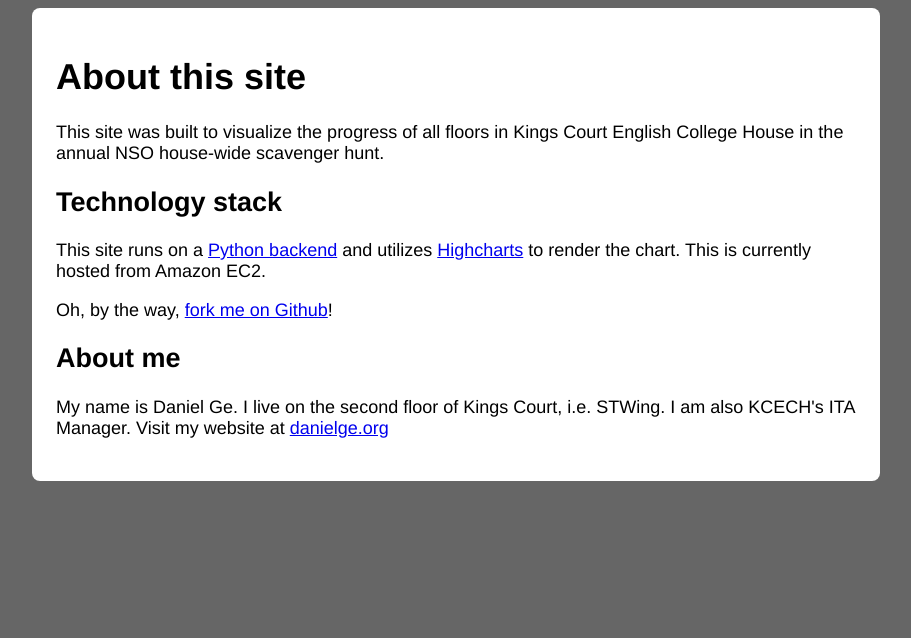
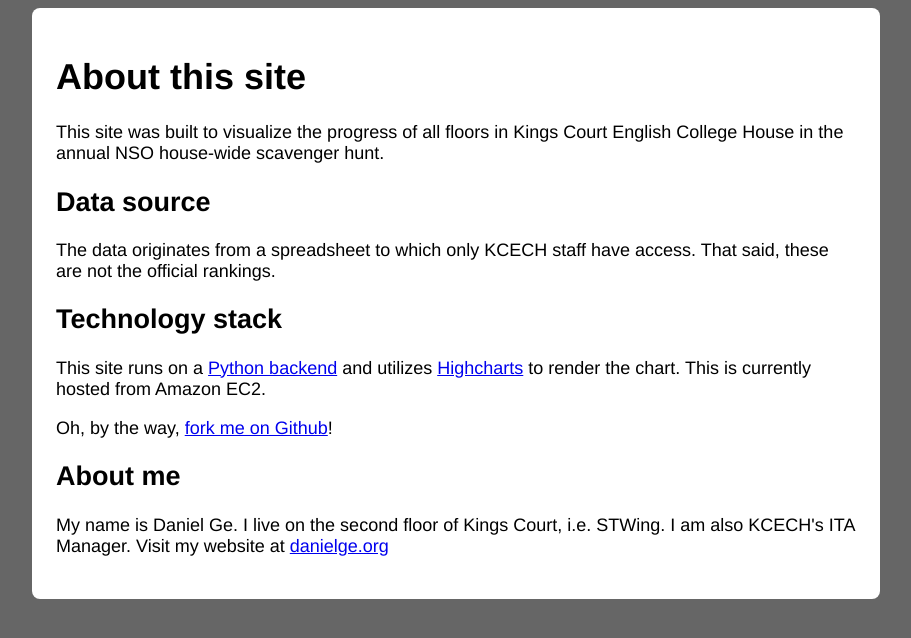
Before and after one commit to DanGe42/scratch, a Flask app: page /about in a window 1280 px wide. Shown: the top 638 px of the page, without its empty margins (184-1095 px from the left). Run offline with Flask 2, Linux system fonts and the light colour scheme; some libraries are stand-ins or nearby versions.

Commit message:
Add information about data being unofficial

```diff
--- a/templates/about.html
+++ b/templates/about.html
@@ -6,6 +6,10 @@
   <h1>About this site</h1>
   <p>This site was built to visualize the progress of all floors in Kings Court
   English College House in the annual NSO house-wide scavenger hunt.</p>
+
+  <h2>Data source</h2>
+  <p>The data originates from a spreadsheet to which only KCECH staff have access.
+  That said, these are not the official rankings.</p>
 
   <h2>Technology stack</h2>
   <p>This site runs on a <a href="http://flask.pocoo.org/">Python backend</a>
```
